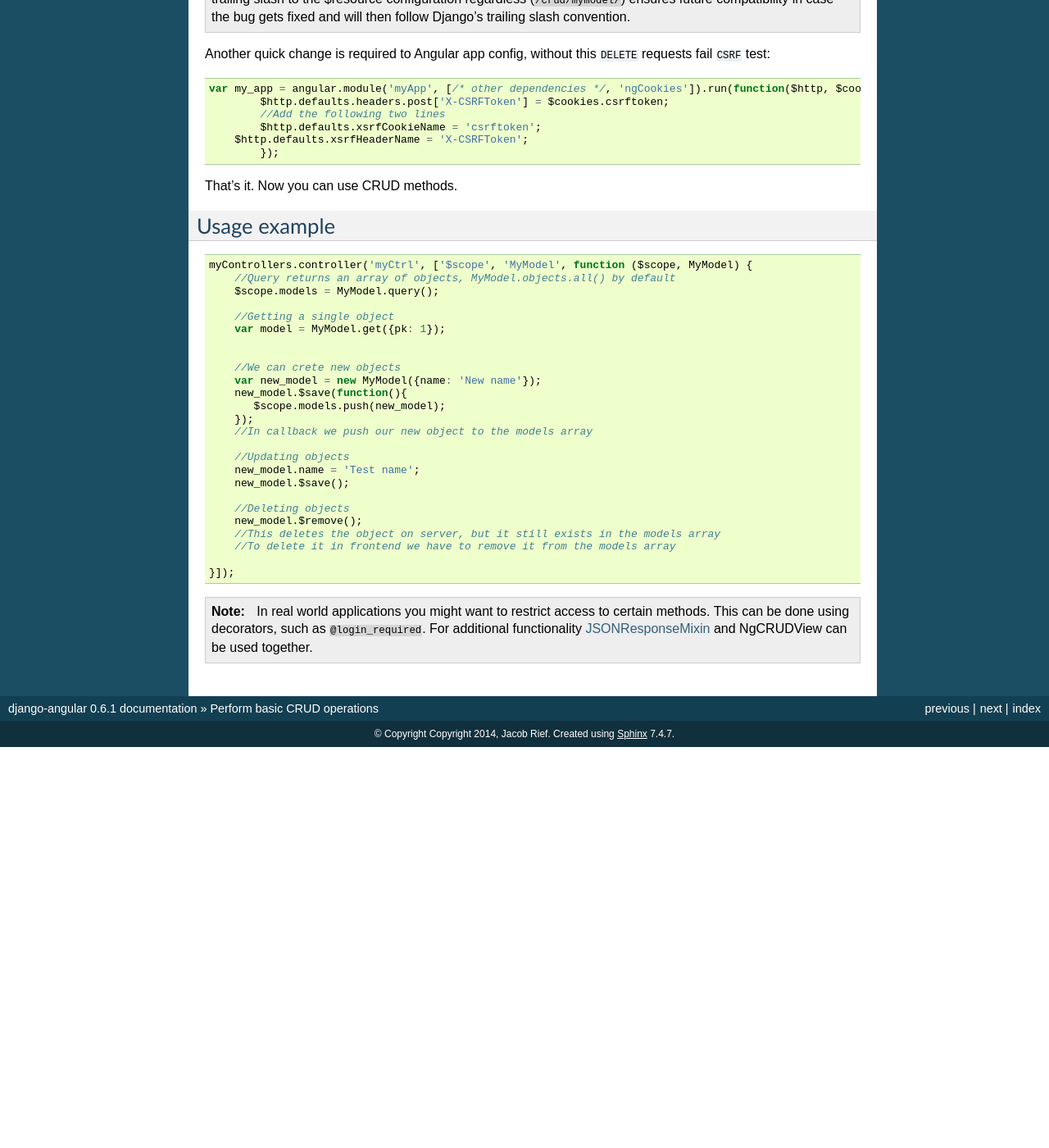
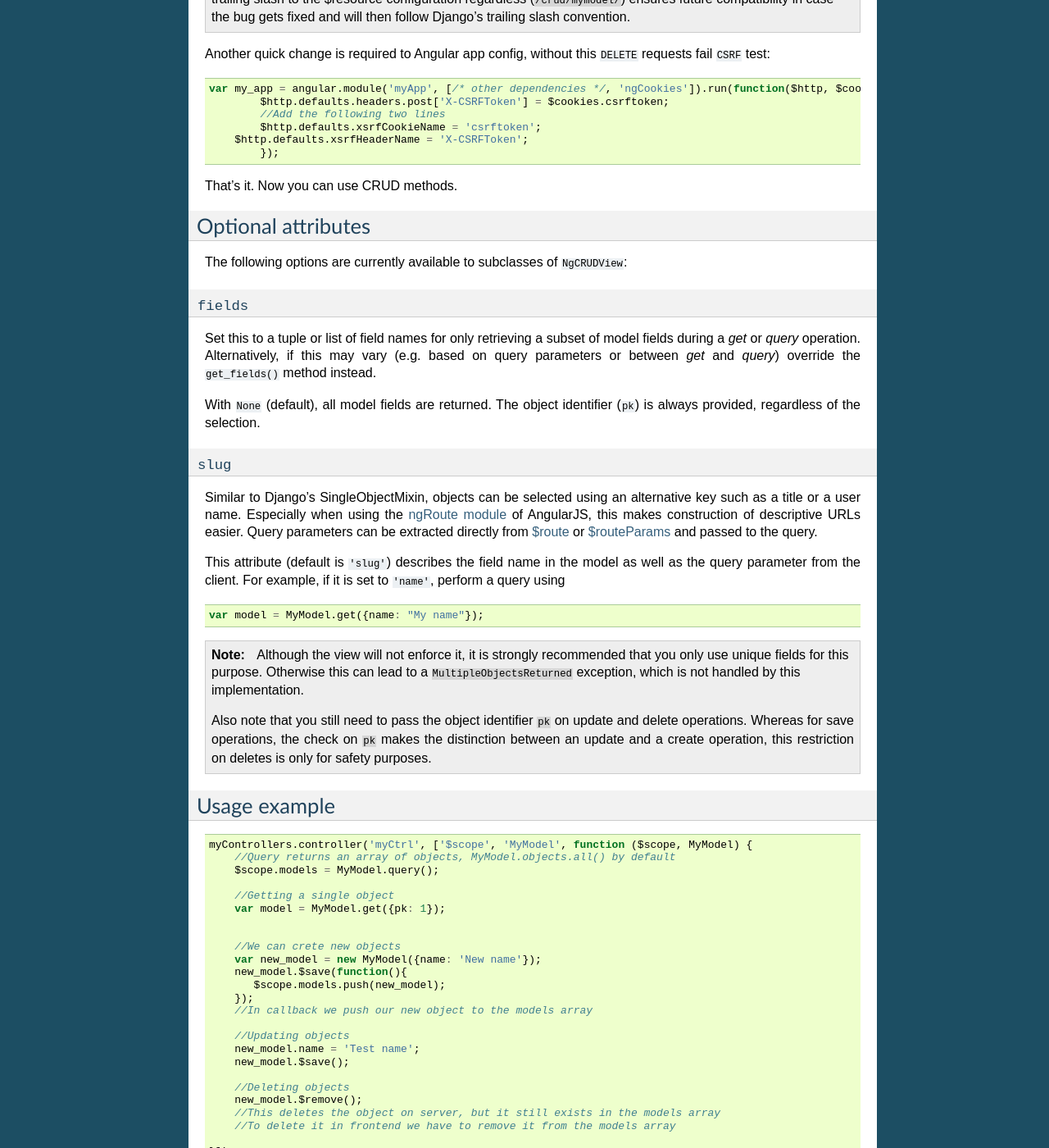
Before and after one commit to kimarakov/django_angular, a Sphinx documentation site: the page built from docs/basic-crud-operations.rst, in a window 1280 px wide and 1400 px high, scrolled down 891 px. Shown: the whole window at 82% size. Built offline with Sphinx 7.4.7, drawn with Linux system fonts in a browser that asks for light colours; before the commit the page ends 1802 px from its top, so only the background shows below that; some of the changed text lies outside the part shown.

Commit message:
Updated docs for CRUD.

```diff
--- a/docs/basic-crud-operations.rst
+++ b/docs/basic-crud-operations.rst
@@ -34,6 +34,7 @@ Add urlconf entry pointing to the view::
    ...
    url(r'^crud/mymodel/?$', MyCRUDView.as_view(), name='my_crud_view'),
    ...
+
 Set up Angular service using ``$resource``:
 
 .. code-block:: javascript
@@ -61,6 +62,45 @@ Another quick change is required to Angular app config, without this ``DELETE``
 	    });
 
 That's it. Now you can use CRUD methods.
+
+
+Optional attributes
+-------------------
+The following options are currently available to subclasses of ``NgCRUDView``:
+
+``fields``
+^^^^^^^^^^
+
+Set this to a tuple or list of field names for only retrieving a subset of model fields during a
+`get` or `query` operation. Alternatively, if this may vary (e.g. based on query parameters or
+between `get` and `query`) override the ``get_fields()`` method instead.
+
+With ``None`` (default), all model fields are returned. The object identifier (``pk``) is always
+provided, regardless of the selection.
+
+``slug``
+^^^^^^^^
+
+Similar to Django's SingleObjectMixin, objects can be selected using an alternative key such as a
+title or a user name. Especially when using the `ngRoute module`_ of AngularJS, this makes
+construction of descriptive URLs easier. Query parameters can be extracted directly from `$route`_
+or `$routeParams`_ and passed to the query.
+
+This attribute (default is ``'slug'``) describes the field name in the model as well as the query
+parameter from the client. For example, if it is set to ``'name'``, perform a query using
+
+.. code:: js
+
+    var model = MyModel.get({name: "My name"});
+
+.. note:: Although the view will not enforce it, it is strongly recommended that you only use unique
+        fields  for this purpose. Otherwise this can lead to a ``MultipleObjectsReturned``
+        exception, which is not handled by this implementation.
+
+        Also note that you still need to pass the object identifier ``pk`` on update and delete
+        operations. Whereas for save operations, the check on ``pk`` makes the distinction between
+        an update and a create operation, this restriction on deletes is only for safety purposes.
+
 
 Usage example
 -------------
@@ -99,3 +139,6 @@ Usage example
 
 .. _$resource: http://docs.angularjs.org/api/ngResource.$resource
 .. _JSONResponseMixin: dispatch-ajax-requests
+.. _ngRoute module: http://docs.angularjs.org/api/ngRoute
+.. _$route: http://docs.angularjs.org/api/ngRoute/service/$route
+.. _$routeParams: http://docs.angularjs.org/api/ngRoute/service/$routeParams
```
